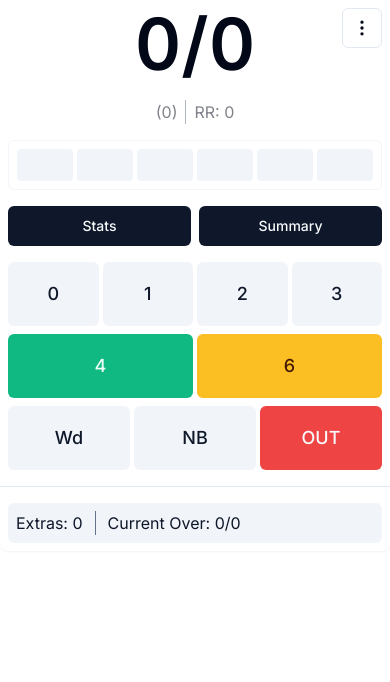
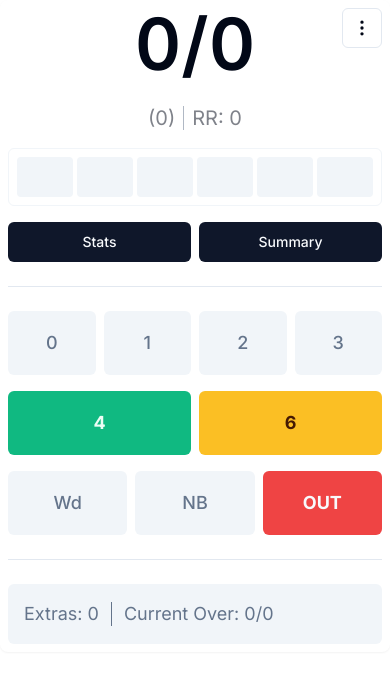
Before and after one commit to soham2k06/ballbyball, a Next.js app: page / in a window 390 px wide. Shown: the top 682 px of the page. Built offline with nearby package versions, Linux system fonts and the light colour scheme.

Commit message:
minor ui enhancement + better responsiveness

```diff
--- a/components/scorer/BallSummary.tsx
+++ b/components/scorer/BallSummary.tsx
@@ -28,7 +28,7 @@ function BallSummary({
         },
         size: {
           sm: "h-7 w-full min-w-7 text-sm",
-          default: "h-8 w-full min-w-10",
+          default: "h-10 w-full min-w-10",
         },
       },
       defaultVariants: { variant: "default" },
--- a/components/scorer/FooterSummary.tsx
+++ b/components/scorer/FooterSummary.tsx
@@ -10,7 +10,7 @@ function FooterSummary({
   extras: number;
 }) {
   return (
-    <div className="bg-muted text-primary w-full left-0 rounded-md flex items-center p-2">
+    <div className="bg-muted w-full text-lg text-muted-foreground rounded-md flex items-center p-4">
       <span>Extras: {extras}</span>
       <Separator
         orientation="vertical"
--- a/components/scorer/ScoreButtons.tsx
+++ b/components/scorer/ScoreButtons.tsx
@@ -12,13 +12,13 @@ function ScoreButtons({
 }) {
   const [isPopoverOpen, setIsPopoverOpen] = useState(false);
   return (
-    <CardContent className="space-y-2 p-0">
-      <div className="flex gap-1 justify-center w-full">
+    <CardContent className="space-y-4 max-sm:p-0">
+      <div className="flex gap-2 justify-center w-full">
         {["0", "1", "2", "3"].map((event, i) => (
           <Button
             key={i}
             variant="secondary"
-            className="w-full h-16 text-lg"
+            className="w-full h-16 text-lg text-muted-foreground"
             value={event}
             onClick={handleScore}
           >
@@ -26,28 +26,27 @@ function ScoreButtons({
           </Button>
         ))}
       </div>
-      <div className="flex gap-1 justify-center w-full">
+      <div className="flex gap-2 justify-center w-full">
         <Button
-          className="w-full h-16 text-lg bg-emerald-500 text-emerald-50 dark:bg-emerald-600"
+          className="w-full h-16 text-lg font-bold bg-emerald-500 text-emerald-50 dark:bg-emerald-600"
           value="4"
           onClick={handleScore}
         >
           4
         </Button>
         <Button
-          className="w-full h-16 text-lg bg-amber-400 text-amber-950 dark:bg-amber-600 dark:text-amber-50"
+          className="w-full h-16 text-lg font-bold bg-amber-400 text-amber-950 dark:bg-amber-600 dark:text-amber-50"
           value="6"
           onClick={handleScore}
         >
           6
         </Button>
       </div>
-      <div className="flex gap-1 justify-center w-full">
-        {/* {["-2", "-3"].map((event, i) => (
-        ))} */}
+      <div className="flex gap-2 justify-center w-full">
         <Button
           variant="secondary"
-          className="w-full h-16 text-lg"
+          size="lg"
+          className="w-full h-16 text-lg text-muted-foreground"
           value="-2"
           onClick={handleScore}
         >
@@ -60,8 +59,9 @@ function ScoreButtons({
         >
           <PopoverTrigger asChild>
             <Button
+              size="lg"
               variant="secondary"
-              className="w-full h-16 text-lg"
+              className="w-full h-16 text-lg text-muted-foreground"
               value="-3"
             >
               NB
@@ -97,7 +97,8 @@ function ScoreButtons({
         </Popover>
 
         <Button
-          className="w-full h-16 text-lg"
+          size="lg"
+          className="w-full h-16 text-lg font-bold"
           variant="destructive"
           value="-1"
           onClick={handleScore}
--- a/components/scorer/ScoreWrapper.tsx
+++ b/components/scorer/ScoreWrapper.tsx
@@ -10,11 +10,11 @@ function ScoreWrapper({
   totalBalls: number;
 }) {
   return (
-    <div className="pb-4">
-      <h2 className="block text-center font-semibold text-7xl tabular-nums mb-5">
+    <>
+      <h2 className="block text-center font-semibold text-7xl tabular-nums mb-6">
         {runs}/{wickets}
       </h2>
-      <div className="opacity-50 flex justify-center text-center">
+      <div className="opacity-50 flex items-center justify-center text-center text-xl">
         <span>
           ({Math.floor(totalBalls / 6)}
           {totalBalls % 6 ? `.${totalBalls % 6}` : ""})
@@ -25,7 +25,7 @@ function ScoreWrapper({
         />
         <span>RR: {totalBalls ? ((runs / totalBalls) * 6).toFixed(2) : 0}</span>
       </div>
-    </div>
+    </>
   );
 }
 
--- a/components/scorer/ScorerLayout.tsx
+++ b/components/scorer/ScorerLayout.tsx
@@ -89,14 +89,14 @@ function ScorerLayout() {
 
   return (
     <>
-      <DangerActions
-        handleRestart={() => setBalls([])}
-        handleUndo={handleUndo}
-      />
-      <Card className="max-sm:w-full sm:w-96 border-0">
-        <CardContent className="p-0">
+      <Card className="max-sm:w-full sm:w-96 max-sm:border-0 p-2 relative">
+        <DangerActions
+          handleRestart={() => setBalls([])}
+          handleUndo={handleUndo}
+        />
+        <CardContent className="max-sm:p-0 space-y-4">
           <ScoreWrapper runs={runs} wickets={wickets} totalBalls={totalBalls} />
-          <ul className="grid grid-flow-col gap-1 place-items-center border-muted rounded-md border p-2 overflow-x-auto mb-4">
+          <ul className="grid grid-flow-col gap-1 place-items-center border-muted rounded-md border p-2 overflow-x-auto">
             {Array.from({ length: ballLimitInOver }, (_, i) => (
               <BallSummary key={i} event={overSummaries[curOverIndex]?.[i]} />
             ))}
@@ -106,10 +106,10 @@ function ScorerLayout() {
             <FullOverSummary overSummaries={overSummaries} />
           </div>
         </CardContent>
-
+        <Separator className="sm:my-4 my-6" />
         <ScoreButtons handleScore={handleScore} ballEvents={ballEvents} />
-        <Separator className="sm:my-4 my-2" />
-        <CardFooter className="block px-0">
+        <Separator className="sm:my-4 my-6" />
+        <CardFooter className="max-sm:!p-0">
           <FooterSummary
             extras={extras}
             curOverRuns={curOverRuns}
--- a/components/ui/card.tsx
+++ b/components/ui/card.tsx
@@ -24,7 +24,7 @@ const CardHeader = React.forwardRef<
   <div
     ref={ref}
     className={cn(
-      "flex flex-col space-y-1.5 max-sm:p-2 max-sm:pb-4 p-6",
+      "flex flex-col space-y-1.5 max-sm:p-2 max-sm:pb-4 p-3",
       className
     )}
     {...props}
@@ -63,7 +63,7 @@ const CardContent = React.forwardRef<
   HTMLDivElement,
   React.HTMLAttributes<HTMLDivElement>
 >(({ className, ...props }, ref) => (
-  <div ref={ref} className={cn("p-6 max-sm:p-2 pt-0", className)} {...props} />
+  <div ref={ref} className={cn("p-3 max-sm:p-2", className)} {...props} />
 ));
 CardContent.displayName = "CardContent";
 
@@ -73,7 +73,7 @@ const CardFooter = React.forwardRef<
 >(({ className, ...props }, ref) => (
   <div
     ref={ref}
-    className={cn("flex items-center p-6 max-sm:p-2 pt-0", className)}
+    className={cn("flex items-center p-3 max-sm:p-2 max-sm:pt-0", className)}
     {...props}
   />
 ));
```
